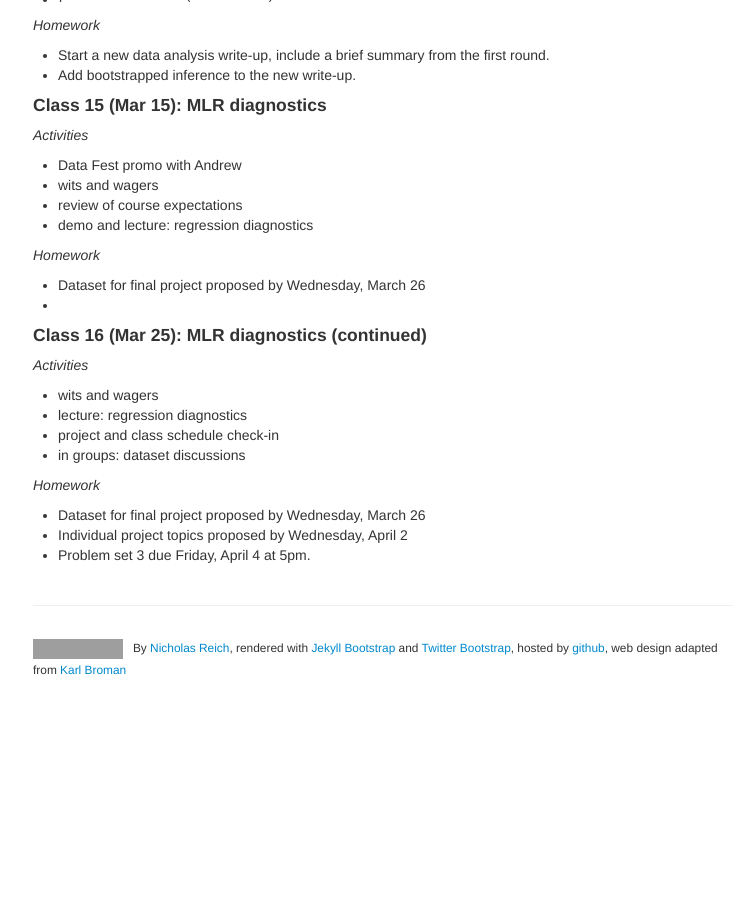
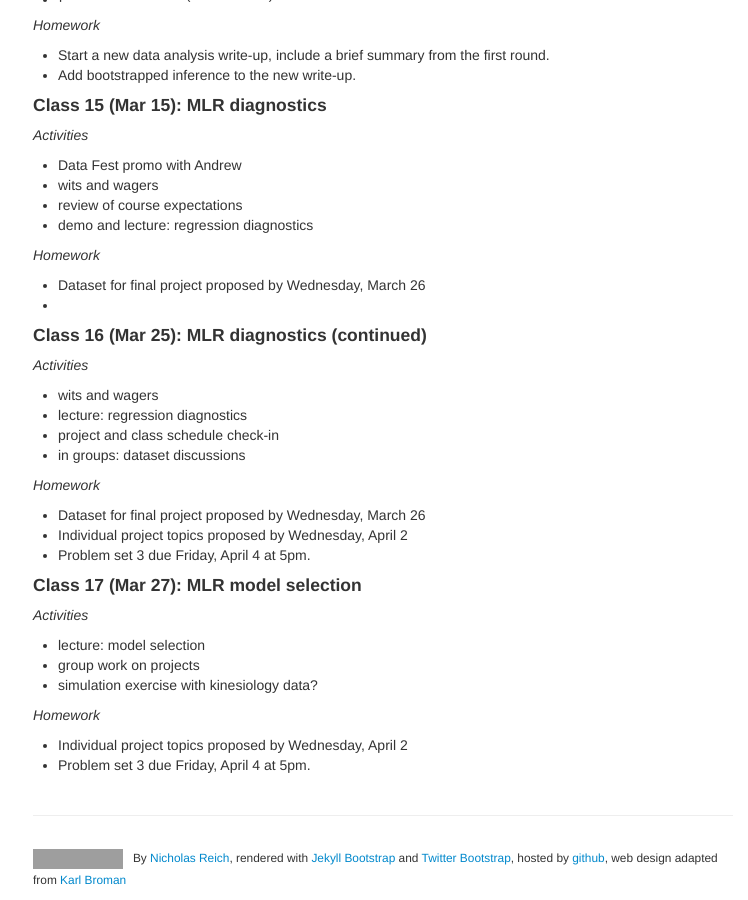
Before and after one commit to nickreich/methods2, a Jekyll site: the page built from pages/schedule.md, in a window 1280 px wide and 900 px high, scrolled down 4000 px. Shown: the whole window, without its empty margins (257-1005 px from the left). Built offline with Jekyll 4.4.1, drawn with Linux system fonts in a browser that asks for light colours; before the commit the page ends 4690 px from its top, so only the background shows below that; grey boxes are pictures that could not be loaded.

Commit message:
schedule update class 17

```diff
--- a/pages/schedule.md
+++ b/pages/schedule.md
@@ -191,3 +191,13 @@ _Homework_
 * Dataset for final project proposed by Wednesday, March 26
 * Individual project topics proposed by Wednesday, April 2
 * Problem set 3 due Friday, April 4 at 5pm.
+
+#### Class 17 (Mar 27): MLR model selection
+_Activities_
+* lecture: model selection
+* group work on projects
+* simulation exercise with kinesiology data?
+
+_Homework_
+* Individual project topics proposed by Wednesday, April 2
+* Problem set 3 due Friday, April 4 at 5pm.
```
